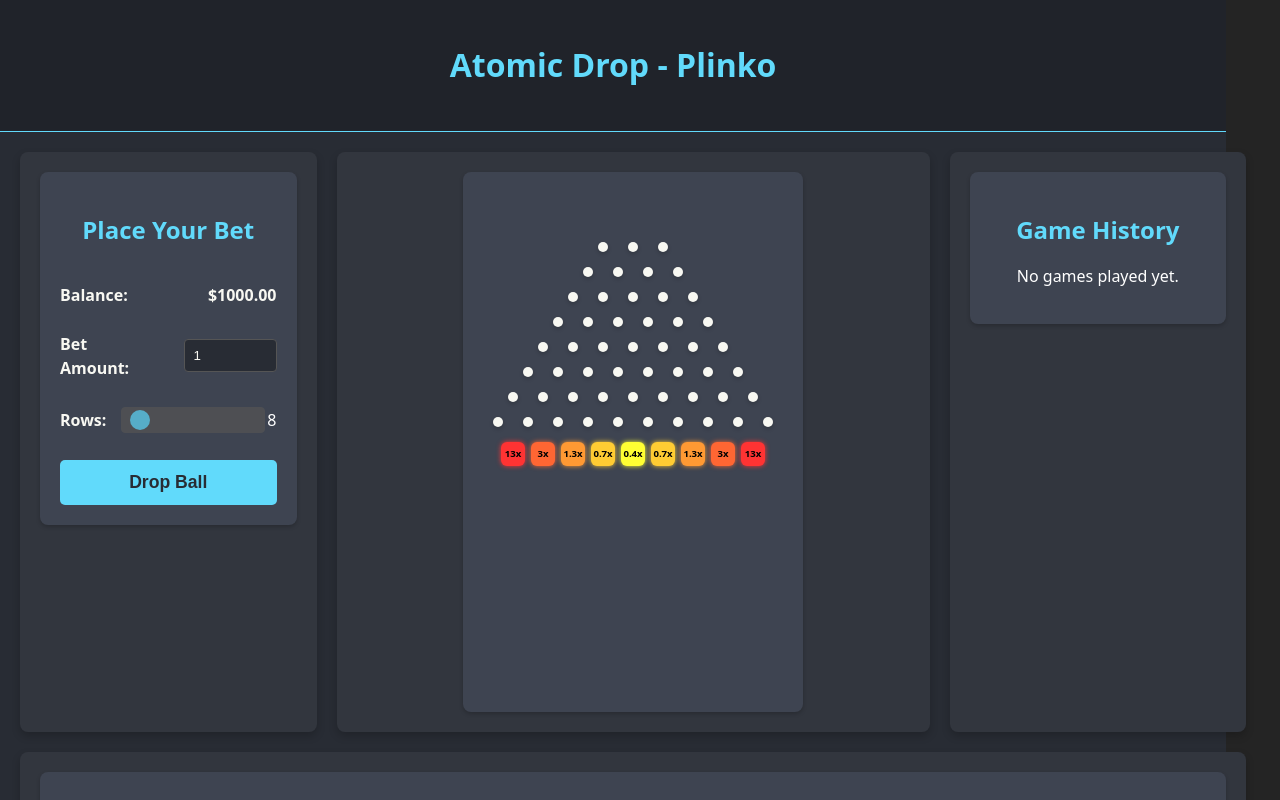
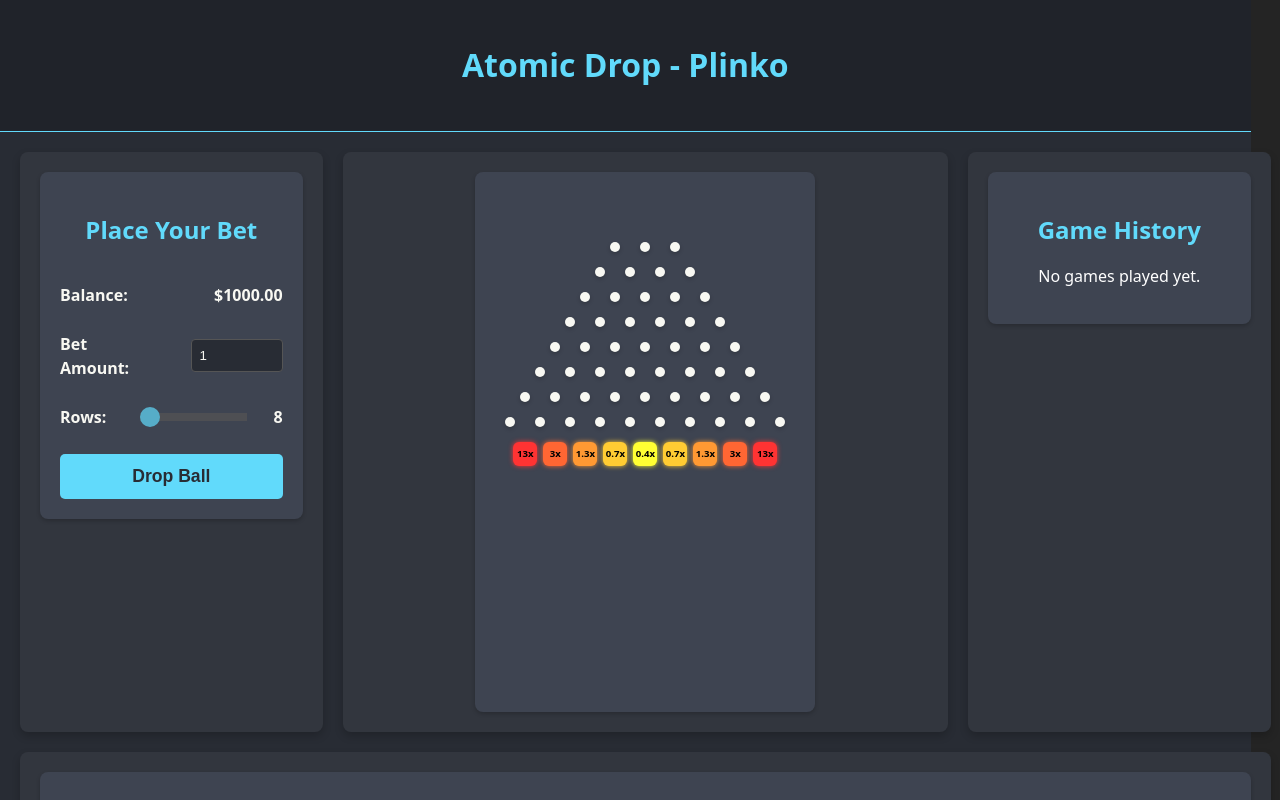
Before and after one commit to weirdspin/atomicdrop, a React (Vite) app in the folder atomicdrop/: page / in a window 1280 px wide. Shown: the top 800 px of the page. Built offline with nearby package versions, Linux system fonts and the light colour scheme.

Commit message:
fix: Prevent layout shift on rows count change

```diff
--- a/atomicdrop/src/components/BetControls.css
+++ b/atomicdrop/src/components/BetControls.css
@@ -28,7 +28,6 @@
 }
 
 .control-group input[type="number"],
-.control-group input[type="range"],
 .control-group select {
     flex-basis: 65%;
     padding: 8px;
@@ -38,15 +37,31 @@
     color: #f8f8f2;
 }
 
+.slider-container {
+    flex-basis: 65%;
+    display: flex;
+    align-items: center;
+    gap: 15px;
+}
+
+.rows-indicator {
+    min-width: 2ch;
+    text-align: right;
+    font-weight: bold;
+    color: #f8f8f2;
+}
+
 .control-group input[type="range"] {
     -webkit-appearance: none;
-    width: 100%;
+    width: 100%; /* Take full width of its container */
     height: 8px;
     background: #555;
     outline: none;
     opacity: 0.7;
     -webkit-transition: .2s;
     transition: opacity .2s;
+    padding: 0; /* Override default padding */
+    border: none; /* Override default border */
 }
 
 .control-group input[type="range"]::-webkit-slider-thumb {
--- a/atomicdrop/src/components/BetControls.jsx
+++ b/atomicdrop/src/components/BetControls.jsx
@@ -44,6 +44,7 @@ const BetControls = ({
 
       <div className="control-group">
         <label htmlFor="rows">Rows:</label>
+        <div className="slider-container">
           <input
             type="range"
             id="rows"
@@ -53,7 +54,8 @@ const BetControls = ({
             onChange={handleRowsChange}
             disabled={isBetting}
           />
-        <span>{rows}</span>
+          <span className="rows-indicator">{rows}</span>
+        </div>
       </div>
 
 
```
Lines whose indentation alone changed are shown as unchanged.
